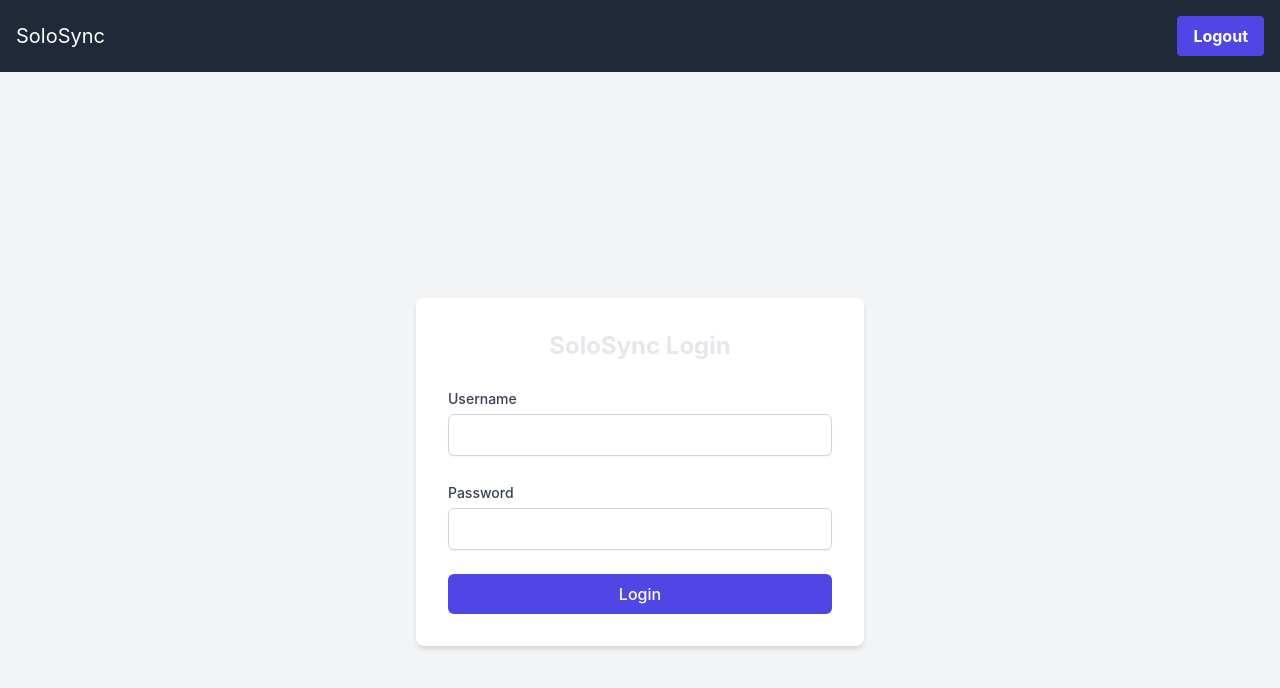
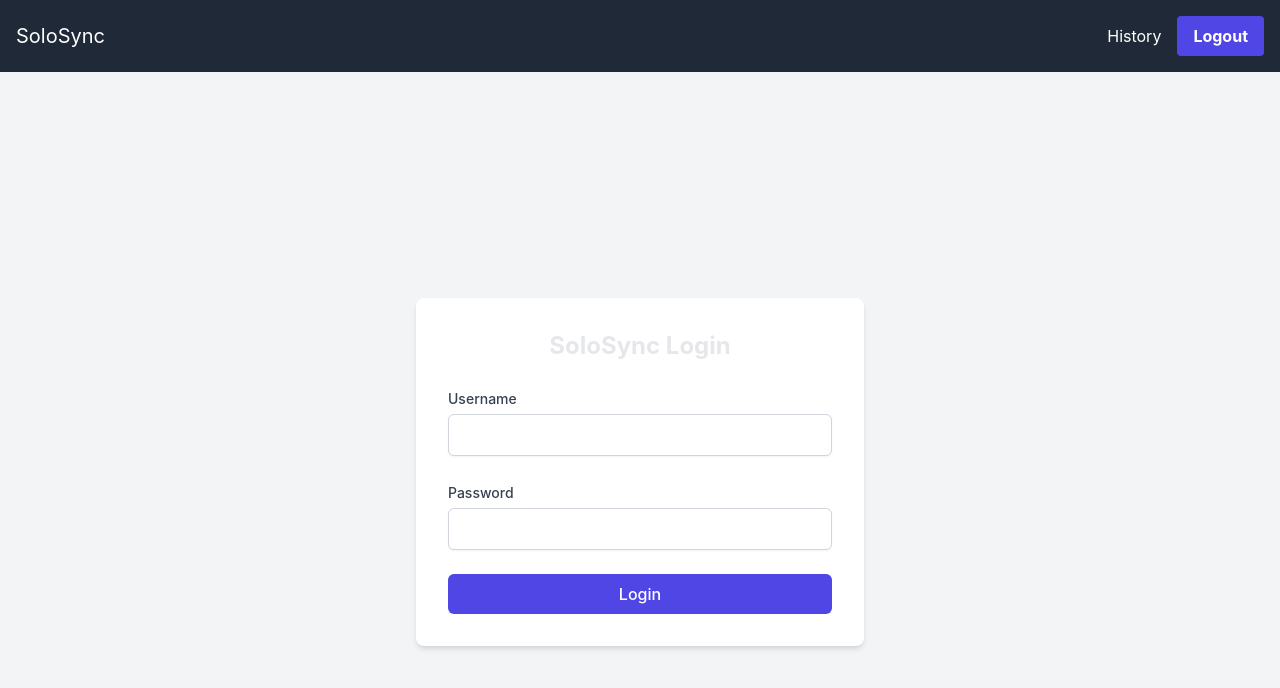
Before and after one commit to CharlSquash/solosync2, a React (Create React App) app: page /login in a window 1280 px wide. Shown: the top 688 px of the page. Built offline with nearby package versions, Linux system fonts and the light colour scheme; no server answers; sample sign-in values are in the browser's storage.

Commit message:
change to routinelistpage and app.js to fix navbar issues

```diff
--- a/src/App.js
+++ b/src/App.js
@@ -1,6 +1,6 @@
 // src/App.js
 import React from 'react';
-import { BrowserRouter as Router, Routes, Route, useNavigate } from 'react-router-dom';
+import { BrowserRouter as Router, Routes, Route, useNavigate, Link } from 'react-router-dom';
 import LoginPage from './pages/LoginPage';
 import RoutineListPage from './pages/RoutineListPage';
 import SessionPlayerPage from './pages/SessionPlayerPage';
@@ -13,8 +13,17 @@ function App() {
     <Router>
       <div className="App">
         <header className="bg-gray-800 text-white p-4 flex justify-between items-center">
-          <h1 className="text-xl">SoloSync</h1>
-          <LogoutButton />
+          <Link to="/" className="text-xl">SoloSync</Link>
+          <nav>
+            <ul className="flex items-center space-x-4">
+              <li>
+                <Link to="/history" className="text-white hover:text-gray-300">History</Link>
+              </li>
+              <li>
+                <LogoutButton />
+              </li>
+            </ul>
+          </nav>
         </header>
         <main>
           <Routes>
--- a/src/pages/RoutineListPage.js
+++ b/src/pages/RoutineListPage.js
@@ -44,9 +44,6 @@ const RoutineListPage = () => {
         <div className="max-w-4xl mx-auto">
             <div className="flex justify-between items-center mb-6">
                 <h1 className="text-3xl font-bold text-teal-400">Routines</h1>
-                <Link to="/history" className="bg-blue-500 hover:bg-blue-700 text-white font-bold py-2 px-4 rounded transition duration-300">
-                    History
-                </Link>
             </div>
 
             {routines.length === 0 ? (
```
